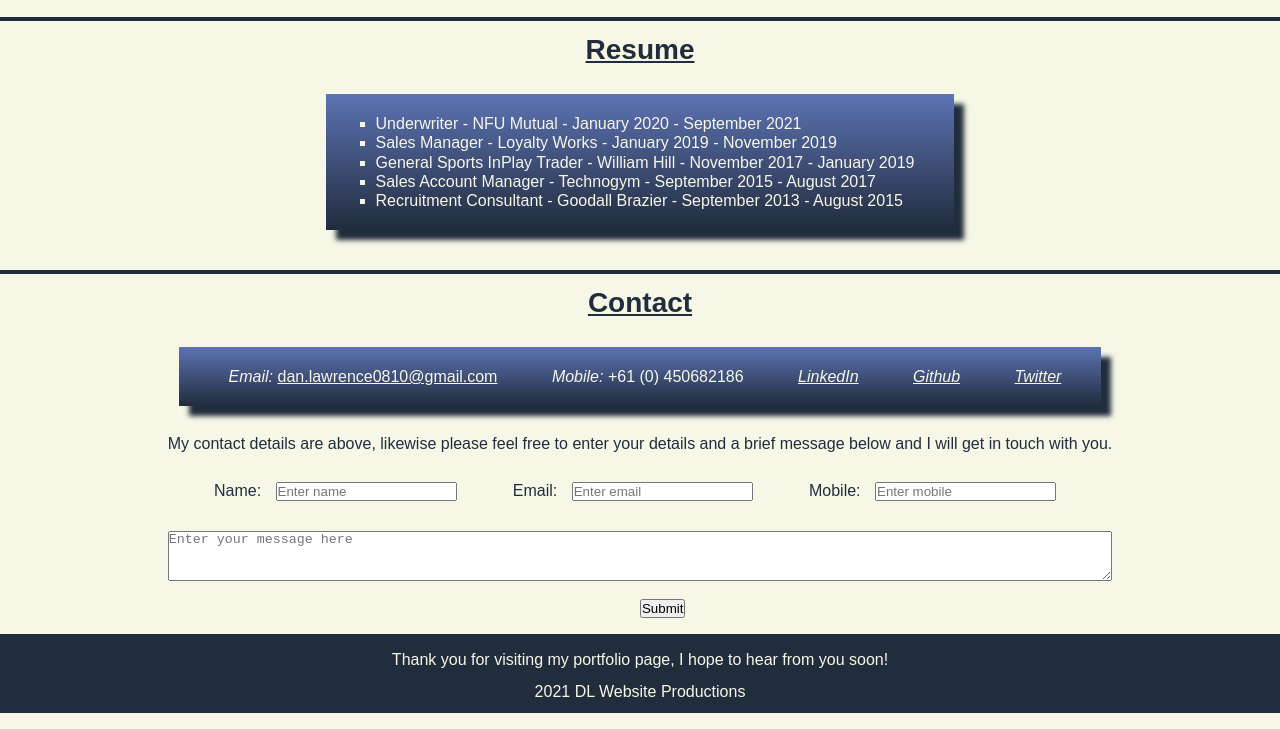
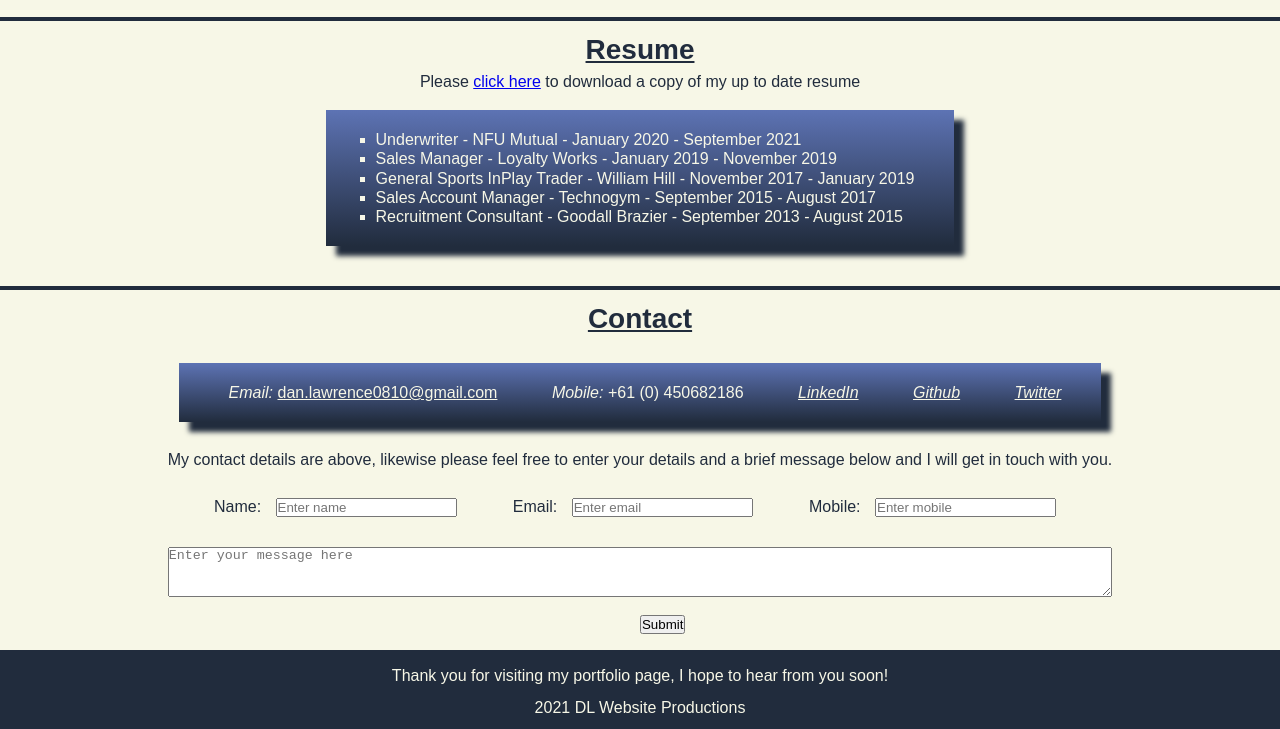
Before and after one commit to DanLawrence91/DLs-portfolio, a plain HTML site: page index.html in a window 1280 px wide. Shown: the part 1381-2110 px from the top of the page. Drawn offline with Linux system fonts and the light colour scheme.

Commit message:
added downloadable copy of resume to portfolio page

```diff
--- a/assets/css/style.css
+++ b/assets/css/style.css
@@ -188,6 +188,10 @@ footer {
     width: 33%;
 }
 
+/* #download {
+    display: inline;
+} */
+
 /* media queries added to page to make more responsive depending on what screen viewed on. Set for two differing screen sizes */
 @media screen and (max-width:992px) {
     header {
--- a/index.html
+++ b/index.html
@@ -91,6 +91,10 @@
 
                 <h2 id="career">Resume</h2>
 
+                <div id="download">
+                    <p>Please <a href="assets/File/Dan Lawrence Web Dev CV.pages" download="resume">click here</a> to download a copy of my up to date resume</p>
+                </div>
+
                 <ul class="resume blocks">
                     <li>Underwriter - NFU Mutual - January 2020 - September 2021</li>
                     <li>Sales Manager - Loyalty Works - January 2019 - November 2019</li>
@@ -113,6 +117,7 @@
                     <li class="contact-links"><a href="https://github.com/DanLawrence91" target="_blank"><em>Github</em></a></li>
                     <li class="contact-links"><a href="https://twitter.com/DanLawrence1991" target="_blank"><em>Twitter</em></a></li>
                 </ul>
+
 
                <!-- plaeholder text used for action on form as have not done server side work yet-->
                <form action="..">
```
Also changed, not shown: 3 other files.
